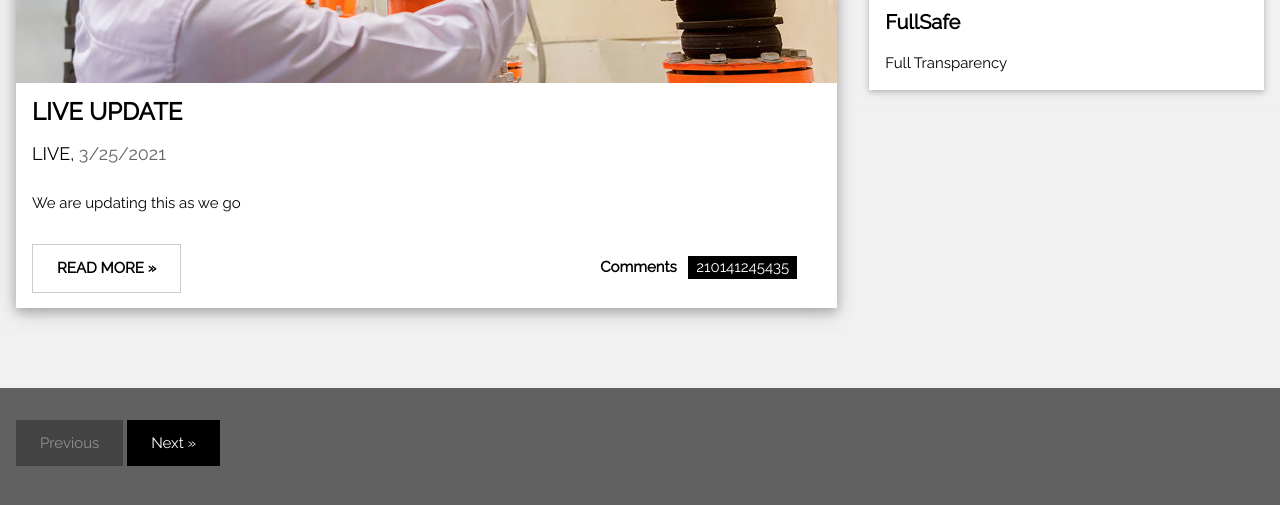
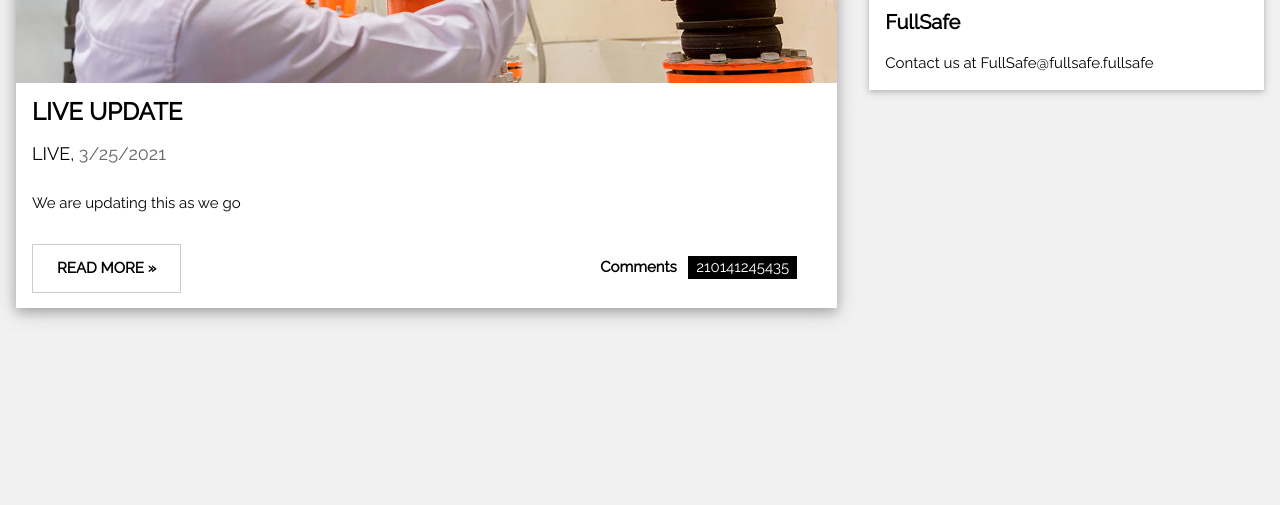
Before and after one commit to kelvintiger/crisischallenge20, a plain HTML site: page index.html in a window 1280 px wide. Shown: the part 575-1080 px from the top of the page. After the commit the page ends 947 px from the top, so only its background shows below. Drawn offline with nearby package versions, Linux system fonts and the light colour scheme.

Commit message:
Add files via upload

```diff
--- a/index.html
+++ b/index.html
@@ -78,7 +78,7 @@ and is wrapped around the whole page content, except for the footer in this exam
   <img src="img/logo.png" style="width:100%">
     <div class="w3-container w3-white">
       <h4><b>FullSafe</b></h4>
-      <p>Full Transparency</p>
+      <p> Contact us at FullSafe@fullsafe.fullsafe</p>
     </div>
   </div><hr>
 
@@ -137,10 +137,10 @@ and is wrapped around the whole page content, except for the footer in this exam
 </div>
 
 <!-- Footer -->
-<footer class="w3-container w3-dark-grey w3-padding-32 w3-margin-top">
+<!-- <footer class="w3-container w3-dark-grey w3-padding-32 w3-margin-top">
   <button class="w3-button w3-black w3-disabled w3-padding-large w3-margin-bottom">Previous</button>
   <button class="w3-button w3-black w3-padding-large w3-margin-bottom">Next »</button>
-</footer>
+</footer> -->
 
 </body>
 </html>
```
